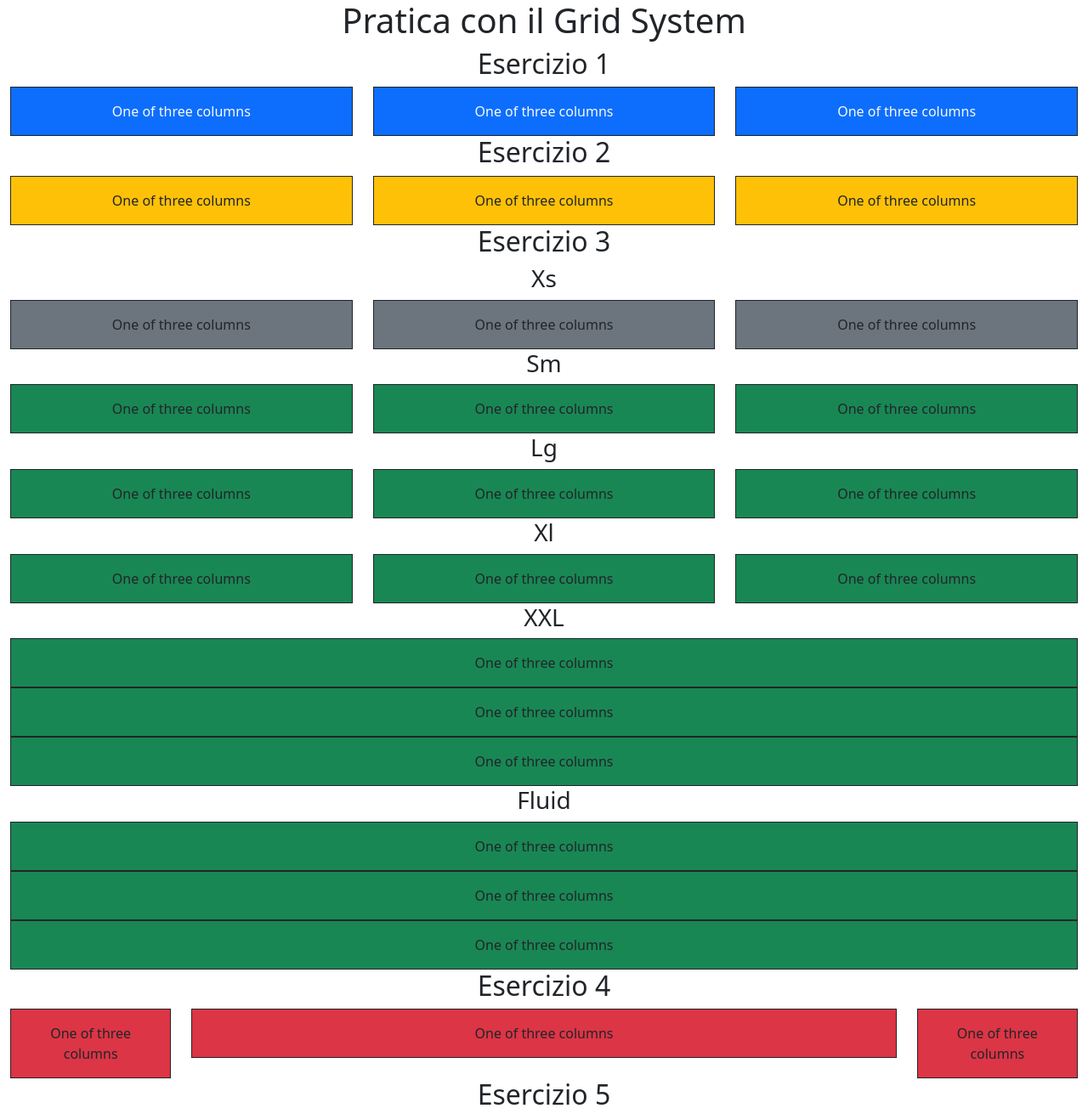
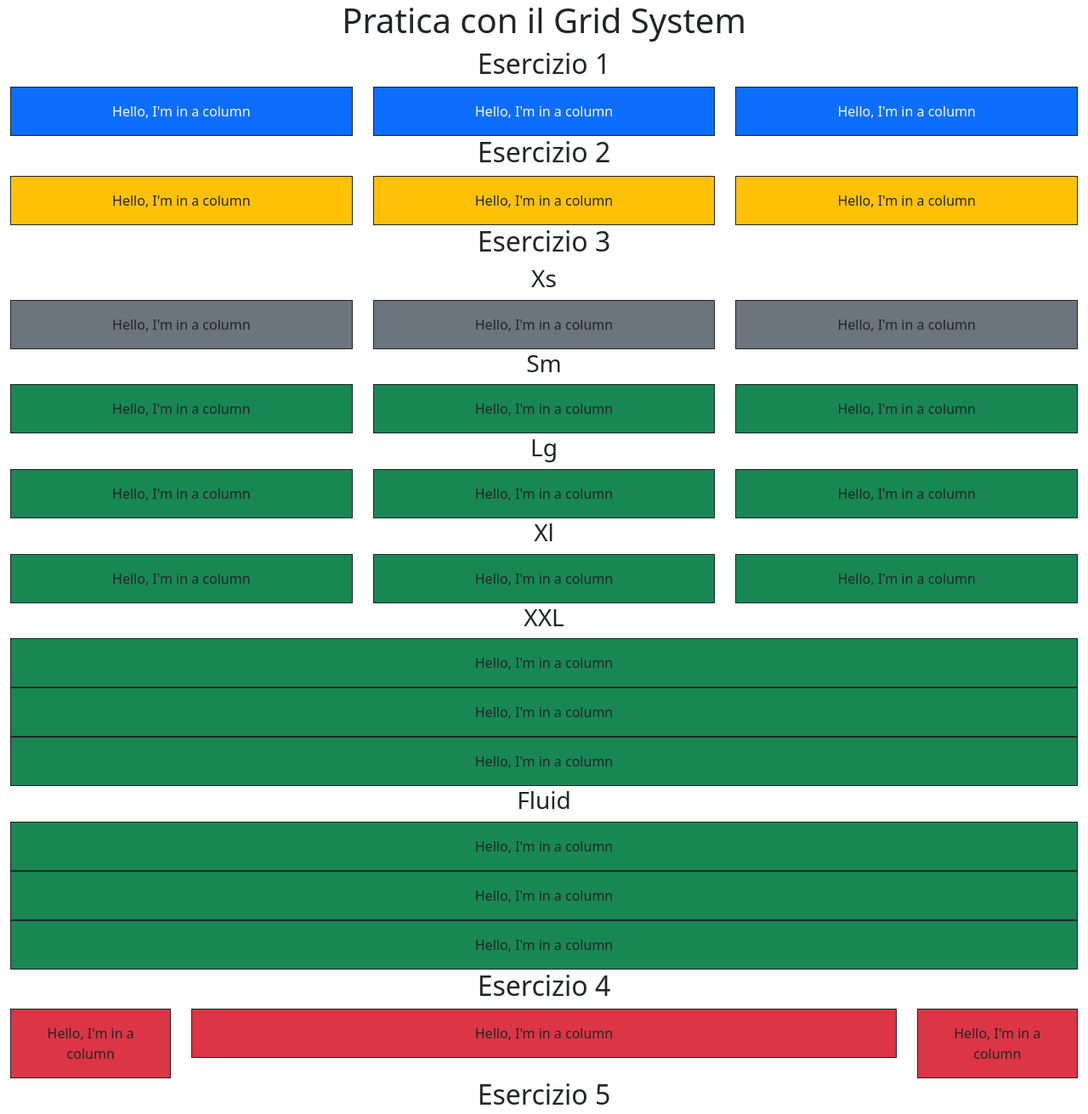
Before and after one commit to LucaUtzeri/Giorno1, a plain HTML site: page index.html in a window 1280 px wide. Shown: the top 1311 px of the page at 85% size. Drawn offline with nearby package versions, Linux system fonts and the light colour scheme.

Commit message:
small fix

```diff
--- a/index.html
+++ b/index.html
@@ -17,25 +17,25 @@
       <h2>Esercizio 1</h2>
       <div class="row">
         <div class="col-md-4">
-          <div class="bg-primary border border-dark p-3 text-light">One of three columns</div>
+          <div class="bg-primary border border-dark p-3 text-light">Hello, I'm in a column</div>
         </div>
         <div class="col-md-4">
-          <div class="bg-primary border border-dark p-3 text-light">One of three columns</div>
+          <div class="bg-primary border border-dark p-3 text-light">Hello, I'm in a column</div>
         </div>
         <div class="col-md-4">
-          <div class="bg-primary border border-dark p-3 text-light">One of three columns</div>
+          <div class="bg-primary border border-dark p-3 text-light">Hello, I'm in a column</div>
         </div>
       </div>
       <div class="row">
         <h2>Esercizio 2</h2>
         <div class="col-md-4">
-          <div class="bg-warning p-3 border border-dark">One of three columns</div>
+          <div class="bg-warning p-3 border border-dark">Hello, I'm in a column</div>
         </div>
         <div class="col-md-4">
-          <div class="bg-warning p-3 border border-dark">One of three columns</div>
+          <div class="bg-warning p-3 border border-dark">Hello, I'm in a column</div>
         </div>
         <div class="col-md-4">
-          <div class="bg-warning p-3 border border-dark">One of three columns</div>
+          <div class="bg-warning p-3 border border-dark">Hello, I'm in a column</div>
         </div>
       </div>
 
@@ -43,85 +43,85 @@
         <h2>Esercizio 3</h2>
         <h3>Xs</h3>
         <div class="col-4">
-          <div class="bg-secondary p-3 border border-dark">One of three columns</div>
+          <div class="bg-secondary p-3 border border-dark">Hello, I'm in a column</div>
         </div>
         <div class="col-4">
-          <div class="bg-secondary p-3 border border-dark">One of three columns</div>
+          <div class="bg-secondary p-3 border border-dark">Hello, I'm in a column</div>
         </div>
         <div class="col-4">
-          <div class="bg-secondary p-3 border border-dark">One of three columns</div>
+          <div class="bg-secondary p-3 border border-dark">Hello, I'm in a column</div>
         </div>
       </div>
       <div class="row">
         <h3>Sm</h3>
         <div class="col-sm-4">
-          <div class="bg-success p-3 border border-dark">One of three columns</div>
+          <div class="bg-success p-3 border border-dark">Hello, I'm in a column</div>
         </div>
         <div class="col-sm-4">
-          <div class="bg-success p-3 border border-dark">One of three columns</div>
+          <div class="bg-success p-3 border border-dark">Hello, I'm in a column</div>
         </div>
         <div class="col-sm-4">
-          <div class="bg-success p-3 border border-dark">One of three columns</div>
+          <div class="bg-success p-3 border border-dark">Hello, I'm in a column</div>
         </div>
       </div>
       <div class="row">
         <h3>Lg</h3>
         <div class="col-lg-4">
-          <div class="bg-success p-3 border border-dark">One of three columns</div>
+          <div class="bg-success p-3 border border-dark">Hello, I'm in a column</div>
         </div>
         <div class="col-lg-4">
-          <div class="bg-success p-3 border border-dark">One of three columns</div>
+          <div class="bg-success p-3 border border-dark">Hello, I'm in a column</div>
         </div>
         <div class="col-lg-4">
-          <div class="bg-success p-3 border border-dark">One of three columns</div>
+          <div class="bg-success p-3 border border-dark">Hello, I'm in a column</div>
         </div>
       </div>
       <div class="row">
         <h3>Xl</h3>
         <div class="col-xl-4">
-          <div class="bg-success p-3 border border-dark">One of three columns</div>
+          <div class="bg-success p-3 border border-dark">Hello, I'm in a column</div>
         </div>
         <div class="col-xl-4">
-          <div class="bg-success p-3 border border-dark">One of three columns</div>
+          <div class="bg-success p-3 border border-dark">Hello, I'm in a column</div>
         </div>
         <div class="col-xl-4">
-          <div class="bg-success p-3 border border-dark">One of three columns</div>
+          <div class="bg-success p-3 border border-dark">Hello, I'm in a column</div>
         </div>
       </div>
       <div class="row">
         <h3>XXL</h3>
         <div class="col-xxl-4">
-          <div class="bg-success p-3 border border-dark">One of three columns</div>
+          <div class="bg-success p-3 border border-dark">Hello, I'm in a column</div>
         </div>
         <div class="col-xxl-4">
-          <div class="bg-success p-3 border border-dark">One of three columns</div>
+          <div class="bg-success p-3 border border-dark">Hello, I'm in a column</div>
         </div>
         <div class="col-xxl-4">
-          <div class="bg-success p-3 border border-dark">One of three columns</div>
+          <div class="bg-success p-3 border border-dark">Hello, I'm in a column</div>
         </div>
       </div>
       <div class="row">
         <h3>Fluid</h3>
         <div class="col-fluid-4">
-          <div class="bg-success p-3 border border-dark">One of three columns</div>
+          <div class="bg-success p-3 border border-dark">Hello, I'm in a column</div>
         </div>
         <div class="col-fluid-4">
-          <div class="bg-success p-3 border border-dark">One of three columns</div>
+          <div class="bg-success p-3 border border-dark">Hello, I'm in a column</div>
         </div>
         <div class="col-fluid-4">
-          <div class="bg-success p-3 border border-dark">One of three columns</div>
+          <div class="bg-success p-3 border border-dark">Hello, I'm in a column</div>
         </div>
       </div>
       <div class="row">
         <h2>Esercizio 4</h2>
         <div class="col-xl-2">
-          <div class="bg-danger p-3 border border-dark">One of three columns</div>
+          <div class="bg-danger p-3 border border-dark">Hello, I'm in a column</div>
         </div>
         <div class="col-xl-8">
-          <div class="bg-danger p-3 border border-dark">One of three columns</div>
+          <div class="bg-danger p-3 border border-dark">Hello, I'm in a column</div>
         </div>
         <div class="col-xl-2">
-          <div class="bg-danger p-3 border border-dark">One of three columns</div>
+          <div class="bg-danger p-3 border border-dark">Hello, I'm in a column</div>
         </div>
       </div>
       <div class="row">
```
